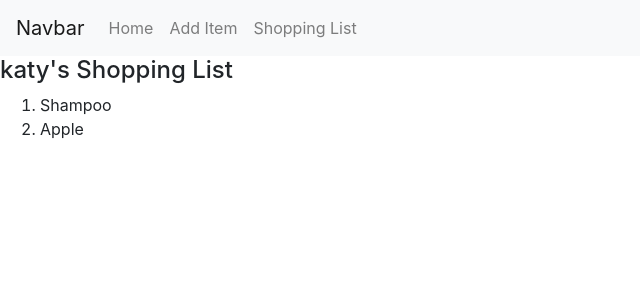
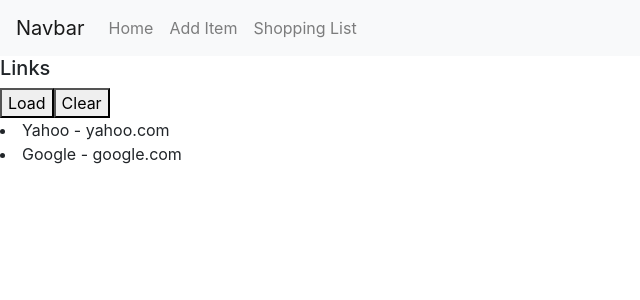
Before and after one commit to XccelerateTech/melodywong, a React (Create React App) app in the folder 53-react-clock/day-53/: page /displaylist in a window 1280 px wide. Shown: the top 300 px of the page, without its empty margins (0-640 px from the left). Built offline with nearby package versions, Linux system fonts and the light colour scheme.

Commit message:
added redux thunk

```diff
--- a/53-react-clock/day-53/package.json
+++ b/53-react-clock/day-53/package.json
@@ -3,13 +3,15 @@
   "version": "0.1.0",
   "private": true,
   "dependencies": {
+    "axios": "^0.18.0",
     "react": "^16.6.3",
     "react-dom": "^16.6.3",
     "react-redux": "^6.0.0",
     "react-router-dom": "^4.3.1",
     "react-scripts": "^2.1.2",
     "redux": "^4.0.1",
-    "redux-logger": "^3.0.6"
+    "redux-logger": "^3.0.6",
+    "redux-thunk": "^2.3.0"
   },
   "scripts": {
     "start": "react-scripts start",
--- /dev/null
+++ b/53-react-clock/day-53/src/Action/links.js
@@ -0,0 +1,36 @@
+import axios from 'axios';
+
+export const loadLinkSuccess = (links) => {
+    return {
+        type: 'LOAD_LINK_SUCCESS',
+        links
+    }
+}
+
+export const loadLinkFailure = () => {
+    return {
+        type: 'LOAD_LINK_FAILURE'
+    }
+}
+
+export const clear = () => {
+    return {
+        type: 'CLEAR'
+    }
+}
+
+export function loadLink() {
+    return (dispatch) => {
+      return axios('https://www.reddit.com/r/programming.json').then((res) => {
+        let threads = res.data;
+        let links = threads.data.children.map((t) => ({
+          title: t.data.title,
+          url: t.data.url
+        }));
+        dispatch(loadLinkSuccess(links));
+      }).catch((err) => {
+        console.log('Failed', err);
+        dispatch(loadLinkFailure());
+      });
+    };
+  }
--- a/53-react-clock/day-53/src/Additem.js
+++ b/53-react-clock/day-53/src/Additem.js
@@ -22,6 +22,7 @@ class AddItem extends Component {
 
     addItem = (e) =>{
         e.preventDefault();
+        if (this.state.items.trim() !== '' && this.state.items.trim() !== null){
             let item={
                 id: Math.random(),
                 item: this.state.items,
@@ -30,6 +31,9 @@ class AddItem extends Component {
             this.props.addItem({item:item});
 
             this.setState({items: '',})
+
+        }
+
       }
 
 
--- a/53-react-clock/day-53/src/App.js
+++ b/53-react-clock/day-53/src/App.js
@@ -2,6 +2,7 @@ import React, { Component } from 'react';
 import './App.css';
 import Clock from './clock';
 import AddItem from './Additem'
+import loadLinks from './loadLinks'
 import DisplayList from './DisplayList'
 import Navbar from './Navbar'
 import DisplayItem from './DisplayItem'
@@ -29,8 +30,8 @@ class App extends Component {
             <Navbar/>
              <Switch>
             <Route exact path="/" component={Clock} />
-            <Route exact path="/additem" component={AddItem} addItem={this.addItem}/>
-            <Route exact path="/displaylist" component={ DisplayList } />
+            <Route exact path="/additem" component={AddItem} />
+            <Route exact path="/displaylist" component={ loadLinks } />
             <Route exact path="/displayitem/:id" component={ DisplayItem } />
             <Route component={NoMatch}/>
             </Switch>
--- a/53-react-clock/day-53/src/Reducer/index.js
+++ b/53-react-clock/day-53/src/Reducer/index.js
@@ -1,11 +1,13 @@
 import { combineReducers } from 'redux';
 import listReducer from './listReducer';
 import nameReducer from './nameReducer'
+import linksReducer from './linksReducer'
 
 const rootReducer = combineReducers({
 
     list: listReducer,
-    name: nameReducer
+    name: nameReducer,
+    links: linksReducer
 
 })
 
--- /dev/null
+++ b/53-react-clock/day-53/src/Reducer/linksReducer.js
@@ -0,0 +1,31 @@
+const initState = {
+    links: [
+        {id:1, title:'Yahoo', url: 'yahoo.com'},
+        {id:2, title:'Google', url: 'google.com'},
+    ]
+}
+
+const linksReducer = (state = initState , action) => {
+    if (action.type==='LOAD_LINK_SUCCESS'){
+        return ({
+
+            links: action.links
+        })
+    }else if(action.type==='LOAD_LINK_FAILURE'){
+        return ({
+            links:[]
+        })
+
+    }else if(action.type==='CLEAR'){
+        return ({
+            links:[]
+        })
+
+    }else{
+        return state
+    }
+
+
+}
+
+export default linksReducer;
--- a/53-react-clock/day-53/src/index.js
+++ b/53-react-clock/day-53/src/index.js
@@ -5,10 +5,11 @@ import App from './App';
 import * as serviceWorker from './serviceWorker';
 import { createStore, applyMiddleware } from 'redux';
 import rootReducer from './Reducer/index'
-import logger from 'redux-logger'
+import logger from 'redux-logger';
+import thunk from 'redux-thunk';
 import { Provider } from 'react-redux'
 
-let store = createStore(rootReducer, applyMiddleware(logger))
+let store = createStore(rootReducer, applyMiddleware(logger,thunk))
 
 ReactDOM.render(<Provider store={store}><App /></Provider>, document.getElementById('root'));
 
--- /dev/null
+++ b/53-react-clock/day-53/src/loadLinks.js
@@ -0,0 +1,57 @@
+import React, { Component } from 'react';
+import {connect} from 'react-redux';
+import {clear,loadLink} from './Action/links'
+
+class loadLinks extends Component {
+    constructor(props){
+        super(props);
+        this.state={
+            links:this.props.links,
+        }
+
+    }
+
+    load = () => {
+        this.props.load()
+    }
+
+    clear = () => {
+        this.props.clear()
+    }
+
+
+    render(){
+        let links= this.props.links.links.map((each)=>{
+            return (
+                <li key={each.id} >{each.title} - {each.url}</li>
+            )
+        })
+
+        return(
+            <div>
+                <h5>Links</h5>
+                <button onClick={this.load}>Load</button>
+                <button onClick={this.clear}>Clear</button>
+                {links}
+
+
+
+            </div>
+        )
+    }
+}
+
+const mapStateToProps=(state)=>{
+    return {
+        links: state.links
+    }
+}
+
+const mapDispatchToProps=(dispatch)=>{
+    return {
+        load: ()=>dispatch(loadLink()),
+        clear: ()=>dispatch(clear())
+    }
+}
+
+export default connect(mapStateToProps, mapDispatchToProps)(loadLinks);
```
Also changed, not shown: 1 other file (tests, documents, lock files or other folders). Lines whose indentation alone changed are shown as unchanged.
